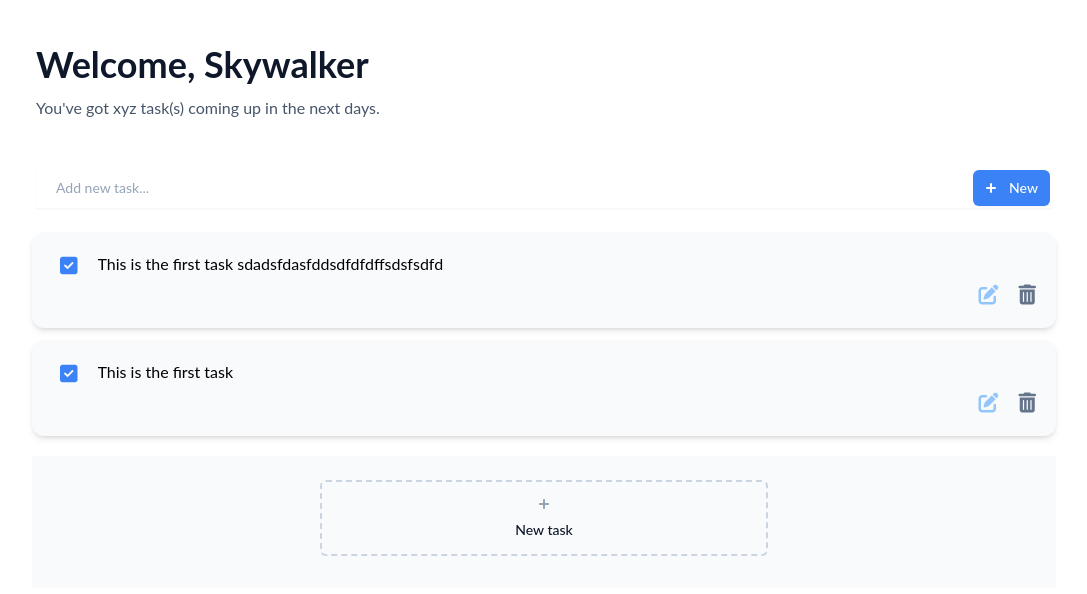
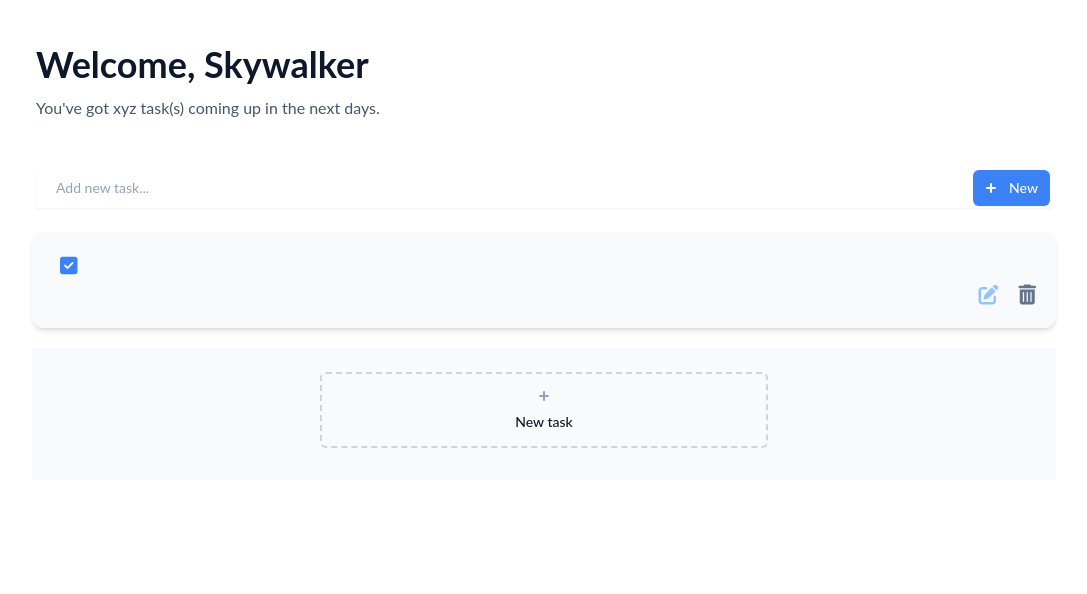
Before and after one commit to Fredobumma/Todo-list, a React (Create React App) app: page / in a window 1280 px wide. Shown: the top 594 px of the page, without its empty margins (96-1183 px from the left). Built offline with nearby package versions, Linux system fonts and the light colour scheme.

Commit message:
--feat: extract task component

```diff
--- /dev/null
+++ b/src/components/common/checkBox.jsx
@@ -0,0 +1,9 @@
+import React from "react";
+
+const CheckBox = () => {
+  return (
+    <span className="fa-solid fa-square-check text-xl text-blue-500 mr-3 sm:mr-5"></span>
+  );
+};
+
+export default CheckBox;
--- /dev/null
+++ b/src/components/common/delete.jsx
@@ -0,0 +1,7 @@
+import React from "react";
+
+const Delete = () => {
+  return <span class="fa-solid fa-trash-can text-slate-500 ml-5"></span>;
+};
+
+export default Delete;
--- /dev/null
+++ b/src/components/common/edit.jsx
@@ -0,0 +1,7 @@
+import React from "react";
+
+const Edit = () => {
+  return <span class="fa-solid fa-pen-to-square text-blue-300"></span>;
+};
+
+export default Edit;
--- /dev/null
+++ b/src/components/common/task.jsx
@@ -0,0 +1,24 @@
+import React from "react";
+import CheckBox from "./checkBox";
+import Edit from "./edit";
+import Delete from "./delete";
+import TaskName from "./taskName";
+
+const Task = () => {
+  return (
+    <ul>
+      <li className="flex flex-col items-end p-5 pl-7 shadow-md rounded-xl bg-slate-50 mx-3 sm:mx-0 mb-3">
+        <span className="inline-flex w-full">
+          <CheckBox />
+          <TaskName />
+        </span>
+        <span className="text-xl sm:text-md">
+          <Edit />
+          <Delete />
+        </span>
+      </li>
+    </ul>
+  );
+};
+
+export default Task;
--- /dev/null
+++ b/src/components/common/taskName.jsx
@@ -0,0 +1,7 @@
+import React from "react";
+
+const TaskName = () => {
+  return <span className="truncate ...">{}</span>;
+};
+
+export default TaskName;
--- a/src/components/todoList.jsx
+++ b/src/components/todoList.jsx
@@ -1,4 +1,5 @@
 import React from "react";
+import Task from "./common/task";
 
 const TodoList = () => {
   return (
@@ -35,32 +36,7 @@ const TodoList = () => {
           </div>
         </form>
       </header>
-      <ul>
-        <li className="flex flex-col items-end p-5 pl-7 shadow-md rounded-xl bg-slate-50 mx-3 sm:mx-0 mb-3">
-          <span className="inline-flex w-full">
-            <span className="fa-solid fa-square-check text-xl text-blue-500 mr-3 sm:mr-5"></span>
-            <span className="truncate ...">
-              This is the first task sdadsfdasfddsdfdfdffsdsfsdfd
-            </span>
-          </span>
-          <span className="text-xl sm:text-md">
-            <span class="fa-solid fa-pen-to-square text-blue-300"></span>
-            <span class="fa-solid fa-trash-can text-slate-500 ml-5"></span>
-          </span>
-        </li>
-      </ul>
-      <ul>
-        <li className="flex flex-col items-end p-5 pl-7 shadow-md rounded-xl bg-slate-50 mx-3 sm:mx-0 mb-3">
-          <span className="inline-flex w-full">
-            <span className="fa-solid fa-square-check text-xl text-blue-500 mr-3 sm:mr-5"></span>
-            <span className="truncate ...">This is the first task</span>
-          </span>
-          <span className="text-xl sm:text-md">
-            <span class="fa-solid fa-pen-to-square text-blue-300"></span>
-            <span class="fa-solid fa-trash-can text-slate-500 ml-5"></span>
-          </span>
-        </li>
-      </ul>
+      <Task />
       <ul className="bg-slate-50 p-4 sm:px-8 sm:pt-6 sm:pb-8 lg:p-4 xl:px-8 xl:pt-6 xl:pb-8 text-sm leading-6 mt-5">
         <li className="flex">
           <a
```
